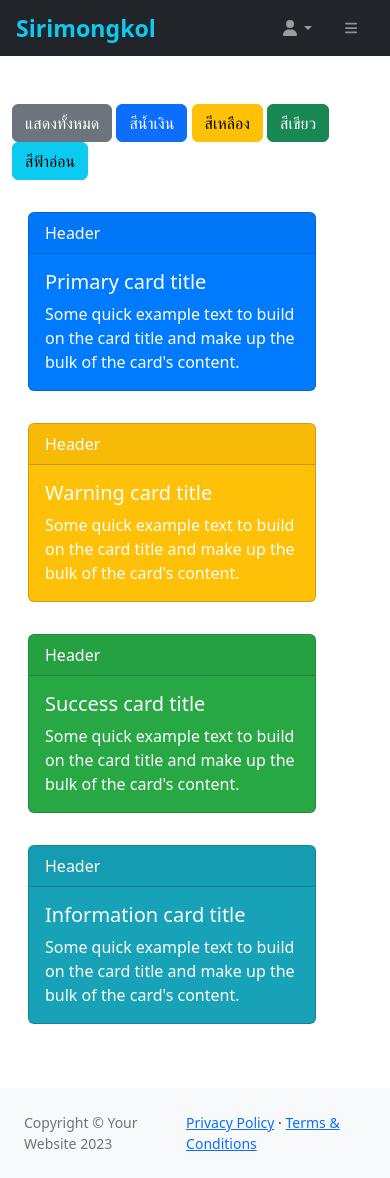
After one commit to SirimongkolMannubut/sirimongkol_web, a Django app: page /card_colorr/ in a window 390 px wide. The commit adds this page. Run offline with Django 5.2, Linux system fonts and the light colour scheme; some libraries are stand-ins or nearby versions.

Commit message:
frist commit

```diff
--- a/templates/base.html
+++ b/templates/base.html
@@ -68,7 +68,10 @@
                                 <div class="sb-nav-link-icon"><i class="fas fa-tachometer-alt"></i></div>
                                 card
                             </a>
-
+                            <a class="nav-link" href="{% url 'crad_colorr' %}">
+                                <div class="sb-nav-link-icon"><i class="fas fa-tachometer-alt"></i></div>
+                                card_color
+                            </a>
                             <div class="collapse" id="collapseLayouts" aria-labelledby="headingOne" data-bs-parent="#sidenavAccordion">
                                 <nav class="sb-sidenav-menu-nested nav">
                                     <a class="nav-link" href="layout-static.html">Static Navigation</a>
--- /dev/null
+++ b/templates/crad_colorr.html
@@ -0,0 +1,132 @@
+{% extends "base.html" %}
+
+{% block contant %}
+<div class="container my-5">
+    <div class="row mb-3">
+        <div class="col">
+            <button id="show-all" class="btn btn-secondary">แสดงทั้งหมด</button>
+            <button id="show-primary" class="btn btn-primary">สีน้ำเงิน</button>
+            <button id="show-warning" class="btn btn-warning">สีเหลือง</button>
+            <button id="show-success" class="btn btn-success">สีเขียว</button>
+            <button id="show-info" class="btn btn-info">สีฟ้าอ่อน</button>
+        </div>
+    </div>
+    <div class="row justify-content-center">
+        <div class="col-md-3 card-container" data-color="primary">
+            <div class="card card-custom bg-primary-custom">
+                <div class="card-header">Header</div>
+                <div class="card-body">
+                    <h5 class="card-title">Primary card title</h5>
+                    <p class="card-text">Some quick example text to build on the card title and make up the bulk of the card's content.</p>
+                </div>
+            </div>
+        </div>
+        <div class="col-md-3 card-container" data-color="warning">
+            <div class="card card-custom bg-warning-custom">
+                <div class="card-header">Header</div>
+                <div class="card-body">
+                    <h5 class="card-title">Warning card title</h5>
+                    <p class="card-text">Some quick example text to build on the card title and make up the bulk of the card's content.</p>
+                </div>
+            </div>
+        </div>
+        <div class="col-md-3 card-container" data-color="success">
+            <div class="card card-custom bg-success-custom">
+                <div class="card-header">Header</div>
+                <div class="card-body">
+                    <h5 class="card-title">Success card title</h5>
+                    <p class="card-text">Some quick example text to build on the card title and make up the bulk of the card's content.</p>
+                </div>
+            </div>
+        </div>
+        <div class="col-md-3 card-container" data-color="info">
+            <div class="card card-custom bg-info-custom">
+                <div class="card-header">Header</div>
+                <div class="card-body">
+                    <h5 class="card-title">Information card title</h5>
+                    <p class="card-text">Some quick example text to build on the card title and make up the bulk of the card's content.</p>
+                </div>
+            </div>
+        </div>
+    </div>
+</div>
+
+<!-- Custom styles for the cards -->
+<style>
+    .card-custom {
+        width: 18rem;
+        margin: 1rem;
+        color: #fff;
+    }
+    .bg-primary-custom {
+        background-color: #007bff;
+    }
+    .bg-warning-custom {
+        background-color: #ffc107;
+    }
+    .bg-success-custom {
+        background-color: #28a745;
+    }
+    .bg-info-custom {
+        background-color: #17a2b8;
+    }
+</style>
+
+<!-- JavaScript for button interactions -->
+<script src="https://code.jquery.com/jquery-3.6.0.min.js"></script>
+<script>
+    $(document).ready(function(){
+        $('#show-all').click(function(){
+            $('.card-container').show();
+            updateURL();
+        });
+
+        $('#show-primary').click(function(){
+            $('.card-container').hide();
+            $('[data-color="primary"]').show();
+            updateURL('blue');
+        });
+
+        $('#show-warning').click(function(){
+            $('.card-container').hide();
+            $('[data-color="warning"]').show();
+            updateURL('Yellow');
+        });
+
+        $('#show-success').click(function(){
+            $('.card-container').hide();
+            $('[data-color="success"]').show();
+            updateURL('Green');
+        });
+
+        $('#show-info').click(function(){
+            $('.card-container').hide();
+            $('[data-color="info"]').show();
+            updateURL('Light blue');
+        });
+
+        function updateURL(color) {
+            if (color) {
+                history.pushState(null, '', `${window.location.pathname}?color=${color}`);
+            } else {
+                history.pushState(null, '', window.location.pathname);
+            }
+        }
+
+        // ตรวจสอบพารามิเตอร์สีใน URL และแสดงการ์ดที่ตรงกัน
+        function checkURL() {
+            const params = new URLSearchParams(window.location.search);
+            const color = params.get('color');
+            if (color) {
+                $('.card-container').hide();
+                $(`[data-color="${color}"]`).show();
+            } else {
+                $('.card-container').show();
+            }
+        }
+
+        // ตรวจสอบ URL เมื่อเริ่มต้น
+        checkURL();
+    });
+</script>
+{% endblock contant %}
--- a/webpage/urls.py
+++ b/webpage/urls.py
@@ -6,6 +6,7 @@ urlpatterns =[
     path("about/", views.aboutUs, name="about"),
     path("contact/", views.contactUs, name="contact"),
     path('for_test/', views.forPage, name="for_test"),
-    path("card_template/", views.cardPage, name="card_template" )
+    path("card_template/", views.cardPage, name="card_template" ),
+    path("card_colorr/", views.cradcolorUs, name="crad_colorr" )
 
 ]
--- a/webpage/views.py
+++ b/webpage/views.py
@@ -21,3 +21,15 @@ def forPage(request):
 
 def cardPage(request):
     return render(request, 'card_template.html', {'range': range(100)})
+
+#def cradcolorUs(request):
+   # return render(request, 'crad_colorr.html')
+
+
+
+
+def cradcolorUs(request):
+    if request.method == "GET":
+        color = request.GET.get('color')
+        print(color)
+    return render(request, 'crad_colorr.html')
```
